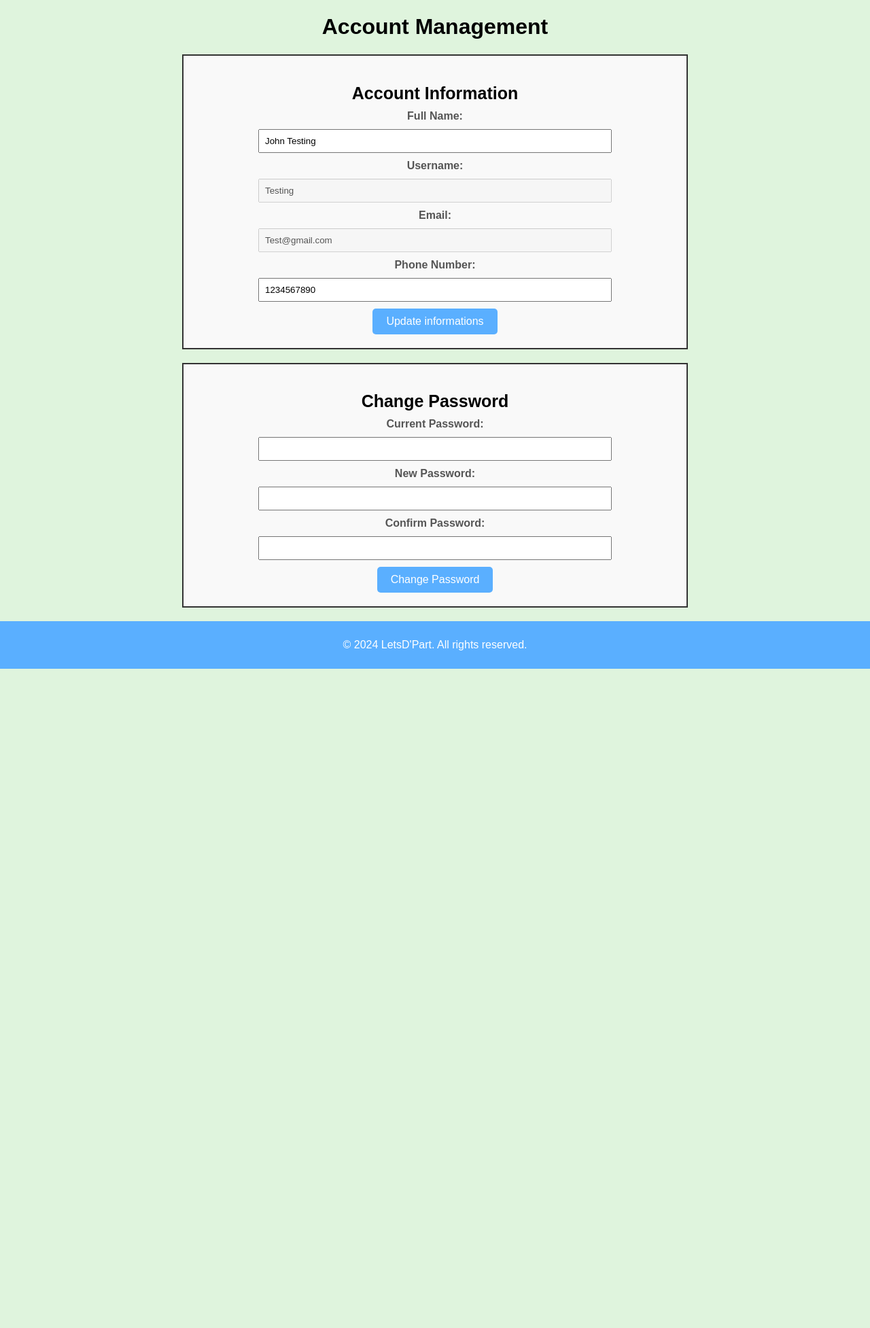
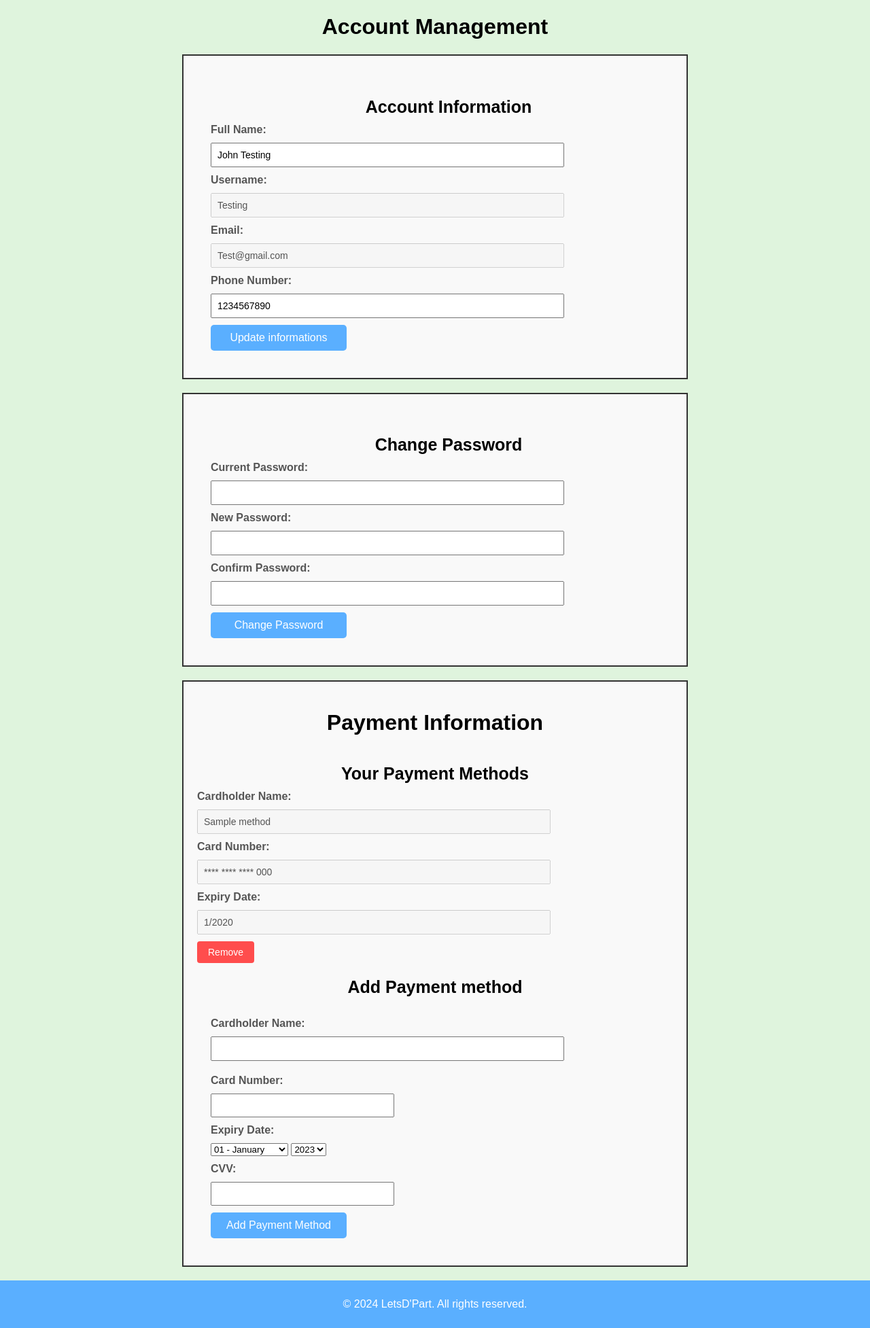
Before and after one commit to 1221109578/Git-Exercise-LetsD-part, a Flask app: page /myaccount in a window 1280 px wide. Shown: the part 84-2038 px from the top of the page at 68% size. Before the commit the page ends 1068 px from the top, so only its background shows below. Run offline with Flask 3, Linux system fonts and the light colour scheme; a user stored in the database is signed in; tables that the repository leaves empty hold one stand-in row (values such as "Sample post").

Commit message:
Working Myaccount Page, New database, Payment work

```diff
--- a/websites/static/css/myaccount.css
+++ b/websites/static/css/myaccount.css
@@ -83,7 +83,7 @@ nav {
 }
 
 /*myaccount stuff*/
-h1, h2{
+h1, h2, h3{
     text-align: center;
 }
 
@@ -93,9 +93,16 @@ h2 {
     margin-bottom: 10px;
 }
 
-.account-info, .password-change{
+.account-info, .password-change, .payment-info{
+    margin: 0 auto;
     margin-top: 20px;
     margin-bottom: 20px;
+    width: 700px;
+    display: flex;
+    flex-direction: column;
+    padding: 20px;
+    background: #f9f9f9;
+    border: 2px solid #333;
 }
 
 form {
@@ -104,9 +111,6 @@ form {
     display: flex;
     flex-direction: column;
     padding: 20px;
-    background: #f9f9f9;
-    border: 2px solid #333;
-    align-items: center;
 }
 
 label {
@@ -116,11 +120,15 @@ label {
     color: #555;
 }
 
-input {
+input[type="text"],
+input[type="password"],
+input[type="email"],
+input[type="tel"]    {
     vertical-align: top;
     padding: 8px;
     margin-bottom: 10px;
     width: 500px;
+    font-size: 14px;
 }
 
 button[type="submit"] {
@@ -131,10 +139,28 @@ button[type="submit"] {
     text-align: center;
     text-decoration: none;
     display: inline-block;
+    width: 200px;
     font-size: 16px;
     border-radius: 5px;
     cursor: pointer;
   }
+
+.btn {
+    display: inline-block;
+    color: #fff;
+    padding: 8px 16px;
+    text-decoration: none;
+    font-size: 14px;
+    border-radius: 4px;
+    transition: background-color 0.3s;
+    cursor: pointer;
+}
+
+
+.btn-remove {
+    background-color: #ff4d4d;
+}
+
 
 .flash-messages {
     position: fixed;
@@ -165,6 +191,20 @@ button[type="submit"] {
     color: #56a146;
 }
 
+input[type="number"]{
+    padding: 8px;
+    margin-bottom: 10px;
+    width: 250px;
+    margin-inline-end: 250px;
+
+}
+
+label[for="cvv"],
+label[for="card-number"] {
+    width: 510px;
+    margin-top: 10px;
+}
+
 /* Footer */
 footer {
     background-color: #5aafff;
--- a/websites/templates/myaccount.html
+++ b/websites/templates/myaccount.html
@@ -75,6 +75,50 @@
                 <button type="submit">Change Password</button>
             </form>
         </div>
+        <div class="payment-info">
+        <h1>Payment Information</h1>
+            <h2>Your Payment Methods</h2>
+            {% if payment_methods %}
+                {% for payment_method in payment_methods %}
+                <label>Cardholder Name:</label>
+                <input type="text" id="cardholder_name" value="{{ payment_method.cardholder_name }}" disabled>
+                <label>Card Number:</label>
+                <input type="text" id="card-number" value="**** **** **** {{payment_method.card_number_last_digits }}" disabled>
+                <label>Expiry Date:</label>
+                <input type="text" id="expiry-date" value="{{ payment_method.expiry_month }}/{{ payment_method.expiry_year }}" disabled>
+                <div>
+                    <a href="/payment/remove/{{ payment_method.id }}" class="btn btn-remove">Remove</a>
+                </div>
+                {% endfor %}
+            {% else %}
+            <h3>You haven't add any payment method yet</h3>
+            {% endif %}
+            <h2>Add Payment method</h2>
+            <form action="/payment" method="POST">
+                <label for="cardholder_name">Cardholder Name:</label>
+                <input type="text" name="cardholder_name" id="cardholder_name">
+                <label for="card-number">Card Number:</label>
+                <input type="number" name="card-number" id="card-number">
+                <div class="expiry-date">
+                    <label for="expiry-month">Expiry Date:</label>
+                    <div class="expiry-select">
+                        <select id="expiry-month" name="expiry-month">
+                            {% for month in months %}
+                            <option value="{{ month.value }}">{{ month.label }}</option>
+                            {% endfor %}
+                        </select>
+                        <select name="expiry-year" id="expiry-year">
+                            {% for year in years %}
+                            <option value="{{year.value}}">{{ year.label }}</option>
+                            {% endfor %}
+                        </select>
+                    </div>
+                </div>
+                <label for="cvv">CVV:</label>
+                <input type="number" name="cvv" id="cvv">
+                <button type="submit">Add Payment Method</button>
+            </form>
+        </div>
     </div>
 
 
--- a/websites/views.py
+++ b/websites/views.py
@@ -1,8 +1,39 @@
 from flask import Blueprint, render_template, request, flash, redirect ,url_for
 from flask_login import login_required, current_user
 from . import db
+from .models import PaymentMethod
 
 views = Blueprint('views', __name__)
+
+months = [
+    {'value': '01', 'label': '01 - January'},
+    {'value': '02', 'label': '02 - February'},
+    {'value': '03', 'label': '03 - March'},
+    {'value': '04', 'label': '04 - April'},
+    {'value': '05', 'label': '05 - May'},
+    {'value': '06', 'label': '06 - June'},
+    {'value': '07', 'label': '07 - July'},
+    {'value': '08', 'label': '08 - August'},
+    {'value': '09', 'label': '09 - September'},
+    {'value': '10', 'label': '10 - October'},
+    {'value': '11', 'label': '11 - November'},
+    {'value': '12', 'label': '12 - December'},
+
+]
+
+years = [
+    {'value': '2023', 'label': '2023'},
+    {'value': '2024', 'label': '2024'},
+    {'value': '2025', 'label': '2025'},
+    {'value': '2026', 'label': '2026'},
+    {'value': '2027', 'label': '2027'},
+    {'value': '2028', 'label': '2028'},
+    {'value': '2029', 'label': '2029'},
+    {'value': '2030', 'label': '2030'},
+    {'value': '2031', 'label': '2031'},
+    {'value': '2032', 'label': '2032'},
+]
+
 
 @views.route("/", methods=['GET', 'POST'])
 def home():
@@ -16,8 +47,17 @@ def myaccount():
     email   = current_user.email
     full_name = current_user.full_name
     phone_number = current_user.phone_number
-    return render_template('myaccount.html', user=current_user, username=username, email=email,
-                             full_name=full_name, phone_number=phone_number)
+    payment_methods = PaymentMethod.query.filter_by(user_id=current_user.id).all()
+    return render_template('myaccount.html',
+                            user=current_user,
+                            username=username,
+                            email=email,
+                            full_name=full_name,
+                            phone_number=phone_number,
+                            months=months,
+                            years=years,
+                            payment_methods=payment_methods
+                            )
 
 @views.route("/package")
 def package():
```
Also changed, not shown: websites/auth.py (+67 -5 lines), websites/models.py (+11 -0 lines), instance/database.db.
